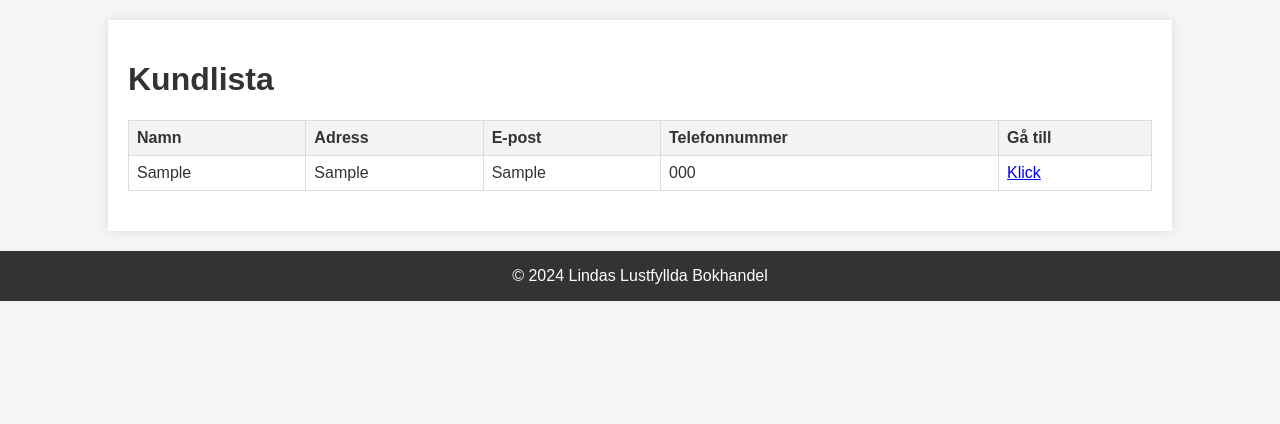
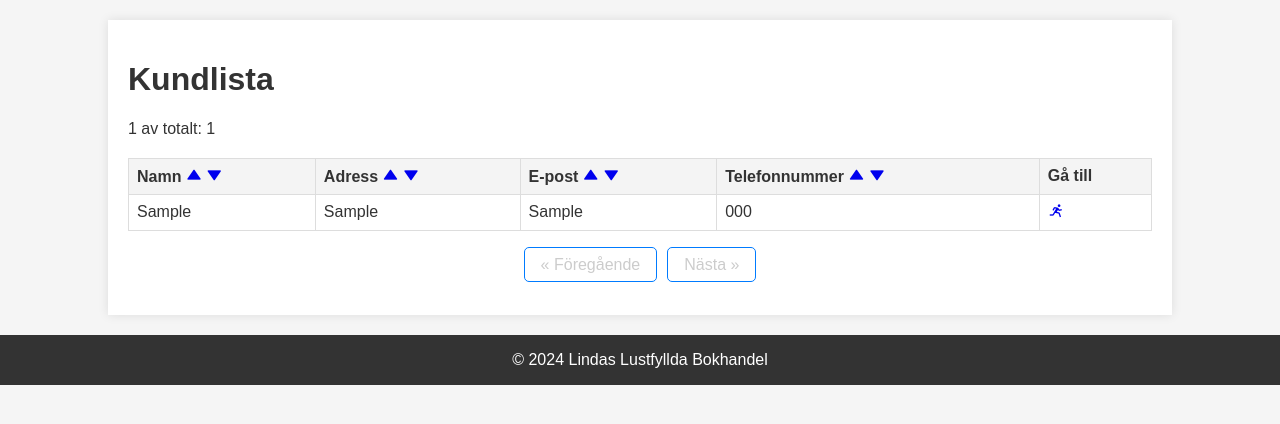
Before and after one commit to sebastianmentor/Lektion4, a Flask app: page /kunder in a window 1280 px wide. Shown: the part 50-474 px from the top of the page. Run offline with Flask 3, Linux system fonts and the light colour scheme; tables that the repository leaves empty hold one stand-in row (values such as "Sample post"); parts of the project's set-up code (start-up, migrations or seed data) failed here and were passed over; some libraries are stand-ins or nearby versions.

Commit message:
Fixat pagineringen!

```diff
--- a/app.py
+++ b/app.py
@@ -19,6 +19,7 @@ def index():
 def bocker():
     sort_column = request.args.get('sort_column', 'titel')
     sort_order = request.args.get('sort_order', 'asc')
+    page = request.args.get('page', 1, type=int)
 
     all_books = Bok.query.all()
 
@@ -27,7 +28,8 @@ def bocker():
         all_books=all_books,
         active_page = 'bocker_page',
         sort_column=sort_column,
-        sort_order=sort_order)
+        sort_order=sort_order,
+        page=page)
 
 @app.route('/bocker/bok/<bokid>')
 def bok(bokid):
@@ -42,8 +44,47 @@ def kontakt():
 
 @app.route('/kunder')
 def kunder():
-    alla_kunder = Kund.query.all()
-    return render_template("kunder.html", kunder=alla_kunder, active_page = 'kund_page')
+    sort_column = request.args.get('sort_column', 'namn')
+    sort_order = request.args.get('sort_order', 'asc')
+    page=request.args.get('page', 1, type=int)
+
+    if sort_order == 'asc':
+        if sort_column == 'namn':
+            alla_kunder = Kund.query.order_by(Kund.namn.asc())
+        elif sort_column == 'epost':
+            alla_kunder = Kund.query.order_by(Kund.epost.asc())
+        elif sort_column == 'telefonnummer':
+            alla_kunder = Kund.query.order_by(Kund.telefonnummer.asc())
+        elif sort_column == 'adress':
+            alla_kunder = Kund.query.order_by(Kund.adress.asc())
+        else:
+            raise ValueError('Ingen match på acs')
+    else:
+        if sort_column == 'namn':
+            alla_kunder = Kund.query.order_by(Kund.namn.desc())
+        elif sort_column == 'epost':
+            alla_kunder = Kund.query.order_by(Kund.epost.desc())
+        elif sort_column == 'telefonnummer':
+            alla_kunder = Kund.query.order_by(Kund.telefonnummer.desc())
+        elif sort_column == 'adress':
+            alla_kunder = Kund.query.order_by(Kund.adress.desc())
+        else:
+            raise ValueError('Ingen match på desc')
+
+
+    pa_obj = alla_kunder.paginate(page=page, per_page=20,error_out=True)
+
+    return render_template(
+        "kunder.html",
+        kunderna=pa_obj.items,
+        active_page = 'kund_page',
+        page=page ,
+        pages = pa_obj.pages,
+        has_next=pa_obj.has_next,
+        has_prev=pa_obj.has_prev,
+        sort_column=sort_column,
+        sort_order=sort_order
+        )
 
 
 @app.route('/kund/<kundid>')
--- a/static/css/style.css
+++ b/static/css/style.css
@@ -179,3 +179,40 @@ form input[type="submit"]:hover {
         margin: 20px auto;
     }
 }
+
+.pagination {
+    display: flex;
+    justify-content: center;
+    list-style: none;
+    padding: 0;
+}
+
+.pagination li {
+    margin: 5px;
+}
+
+.pagination li a {
+    color: #007bff;
+    text-decoration: none;
+    padding: 8px 16px;
+    border: 1px solid #007bff;
+    border-radius: 5px;
+}
+
+.pagination li a:hover {
+    background-color: #007bff;
+    color: white;
+}
+
+.pagination li.disabled a {
+    color: #cccccc;
+    cursor: not-allowed;
+}
+
+.pagination li.disabled a:hover {
+    background-color: transparent;
+}
+
+a {
+    text-decoration:none
+}
--- a/templates/basetemplate.html
+++ b/templates/basetemplate.html
@@ -6,6 +6,7 @@
     <title>{% block title %}{% endblock %}</title>
     <link rel="stylesheet" href="{{ url_for('static', filename='css/style.css') }}">
     <link href='https://unpkg.com/boxicons@2.1.4/css/boxicons.min.css' rel='stylesheet'>
+    <!-- <link rel="stylesheet" href="https://stackpath.bootstrapcdn.com/bootstrap/4.3.1/css/bootstrap.min.css"> -->
     <!-- Lägg till ytterligare CSS-länkar här -->
 </head>
 <body>
--- a/templates/kunder.html
+++ b/templates/kunder.html
@@ -6,16 +6,45 @@
     <h1>Kundlista</h1>
     <table>
         <thead>
+            {{ page  }} av totalt: {{pages}}
             <tr>
-                <th>Namn</th>
-                <th>Adress</th>
-                <th>E-post</th>
-                <th>Telefonnummer</th>
+                <th>Namn
+                    <a href="{{url_for('kunder', sort_column = 'namn', sort_order = 'asc',page = page)}}">
+                        <i class='bx bxs-up-arrow'></i>
+                    </a>
+                    <a href="{{url_for('kunder', sort_column = 'namn', sort_order = 'desc',page = page)}}">
+                        <i class='bx bxs-down-arrow'></i>
+                    </a>
+                </th>
+                <th>Adress
+                    <a href="{{url_for('kunder', sort_column = 'adress', sort_order = 'asc',page = page)}}">
+                        <i class='bx bxs-up-arrow'></i>
+                    </a>
+                    <a href="{{url_for('kunder', sort_column = 'adress', sort_order = 'desc',page = page)}}">
+                        <i class='bx bxs-down-arrow'></i>
+                    </a>
+                </th>
+                <th>E-post
+                    <a href="{{url_for('kunder', sort_column = 'epost', sort_order = 'asc',page = page)}}">
+                        <i class='bx bxs-up-arrow'></i>
+                    </a>
+                    <a href="{{url_for('kunder', sort_column = 'epost', sort_order = 'desc',page = page)}}">
+                        <i class='bx bxs-down-arrow'></i>
+                    </a>
+                </th>
+                <th>Telefonnummer
+                    <a href="{{url_for('kunder', sort_column = 'telefonnummer', sort_order = 'asc',page = page)}}">
+                        <i class='bx bxs-up-arrow'></i>
+                    </a>
+                    <a href="{{url_for('kunder', sort_column = 'telefonnummer', sort_order = 'desc',page = page)}}">
+                        <i class='bx bxs-down-arrow'></i>
+                    </a>
+                </th>
                 <th>Gå till</th>
             </tr>
         </thead>
         <tbody>
-            {% for kund in kunder %}
+            {% for kund in kunderna %}
             <tr>
                 <td>{{ kund.namn }}</td>
                 <td>{{ kund.adress }}</td>
@@ -23,10 +52,55 @@
                 <td>{{ kund.telefonnummer }}</td>
                 <td>
                     <!-- <a href="/kund/{{ kund.id }}" class="btn">Klick</a> -->
-                    <a href="{{url_for('kund',kundid=kund.id)}}" class="btn">Klick</a>
+                    <a href="{{url_for('kund',kundid=kund.id)}}" class="btn"><i class='bx bx-run'></i></a>
                 </td>
             </tr>
             {% endfor %}
+
+            <!-- <tr>
+                {% if  has_next %}
+                <td>
+                    <a href="{{url_for('kunder', sort_column = sort_column, sort_order = sort_order, page = page + 1)}}" >
+                        Next
+                    </a>
+                </td>
+                {% endif %}
+                {% if has_prev %}
+                <td>
+                    <a href="{{url_for('kunder', sort_column = sort_column, sort_order = sort_order, page = page - 1)}}">
+                        Prev
+                    </a>
+                </td>
+                {% endif %}
+            </tr> -->
         </tbody>
     </table>
+    <ul class="pagination">
+        {% if has_prev %}
+        <li class="page-item">
+            <a class="page-link" href="{{url_for('kunder', sort_column = sort_column, sort_order = sort_order, page = page - 1)}}" aria-label="Föregående">
+                &laquo; Föregående
+            </a>
+        </li>
+        {% else %}
+        <li class="page-item disabled">
+            <a class="page-link">&laquo; Föregående</a>
+        </li>
+        {% endif %}
+
+        <!-- Dynamisk generering av sidnummer kan läggas till här om så önskas -->
+
+        {% if has_next %}
+        <li class="page-item">
+            <a class="page-link" href="{{url_for('kunder', sort_column = sort_column, sort_order = sort_order, page = page + 1)}}" aria-label="Nästa">
+                Nästa &raquo;
+            </a>
+        </li>
+        {% else %}
+        <li class="page-item disabled">
+            <a class="page-link">Nästa &raquo;</a>
+        </li>
+        {% endif %}
+    </ul>
+
 {% endblock %}
```
